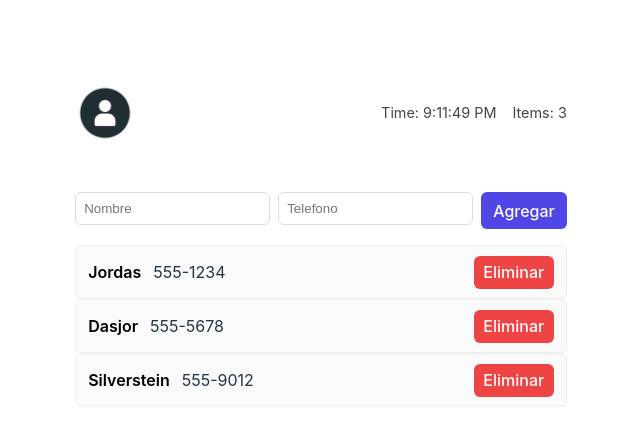
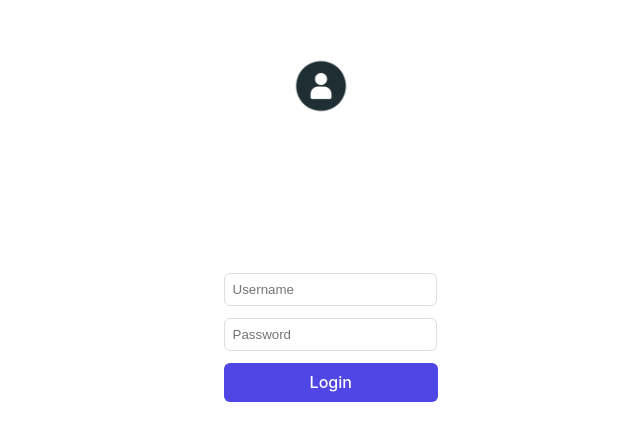
Before and after one commit to Katar012/Challenge1, a React (Vite) app: page /login in a window 1280 px wide. Shown: the part 171-616 px from the top of the page, without its empty margins (319-959 px from the left). Built offline with nearby package versions, Linux system fonts and the light colour scheme.

Commit message:
añadido de challenge4

```diff
--- a/package.json
+++ b/package.json
@@ -10,6 +10,9 @@
     "preview": "vite preview"
   },
   "dependencies": {
+    "@ionic/react": "^8.8.1",
+    "@ionic/react-router": "^8.8.1",
+    "ionicons": "^8.0.13",
     "react": "^19.2.0",
     "react-dom": "^19.2.0"
   },
--- a/src/App.css
+++ b/src/App.css
@@ -80,3 +80,21 @@ main { display: grid; gap: 1rem }
 .contact button { background:#ef4444; color:white; border:none; padding:0.4rem 0.6rem; border-radius:6px; cursor:pointer }
 
 .empty { color:#666; padding:1rem; text-align:center }
+
+.logout-btn {
+  background:#ef4444;
+  color:white;
+  border:none;
+  padding:0.4rem 0.6rem;
+  border-radius:6px;
+  cursor:pointer;
+  margin-left:1rem;
+}
+
+/* Login page styling */
+.login { max-width: 360px; margin: 4rem auto; }
+.login header { display: flex; flex-direction: column; align-items: center; margin-bottom: 2rem; }
+.login form { display: flex; flex-direction: column; gap: 0.75rem; }
+.login input { padding:0.5rem; border-radius:6px; border:1px solid #ddd; width:100%; }
+.login button { padding:0.6rem 0.8rem; width:110%; border-radius:6px; background:#4f46e5; color:white; border:none; cursor:pointer; }
+/*WIDTH del boton no deberia estar en 110, se cambia luego*/
--- a/src/App.jsx
+++ b/src/App.jsx
@@ -1,72 +1,45 @@
 import React, { useEffect, useState } from 'react'
 import './App.css'
-import Loader from './components/Loader'
-import AddContact from './components/AddContact'
-import ContactsList from './components/ContactsList'
-import miImagen from './assets/user-avatar.png';
+import { BrowserRouter as Router, Route, Switch, Redirect } from 'react-router-dom'
+import Login from './pages/Login'
+import List from './pages/List'
 
-const initialContactsData = [
-  { id: 1, name: 'Jordas', phone: '555-1234' },
-  { id: 2, name: 'Dasjor', phone: '555-5678' },
-  { id: 3, name: 'Silverstein', phone: '555-9012' },
-]
-
+// top-level app that handles routing and simple "authentication" state
 function App() {
-  const [contacts, setContacts] = useState([])
-  const [loading, setLoading] = useState(true)
-  const [time, setTime] = useState(new Date())
-
-  // Simulate initial data loading
-  useEffect(() => {
-    const t = setTimeout(() => {
-      setContacts(initialContactsData)
-      setLoading(false)
-    }, 1800)
-    return () => clearTimeout(t)
-  }, [])
-
-  // Un reloj de mas
-  useEffect(() => {
-    const id = setInterval(() => setTime(new Date()), 1000)
-    return () => clearInterval(id)
-  }, [])
-
-  // Añadir contacto
-  function addContact(name, phone) {
-    const id = Date.now()
-    const newContact = { id, name, phone }
-    setContacts((c) => [newContact, ...c])
-    console.log('Added contact', newContact)
-  }
-
-  // Borrar contacto
-  function deleteContact(id) {
-    setContacts((c) => c.filter((x) => x.id !== id))
-    console.log('Deleted contact id', id)
-  }
-
-  console.log('contacts count:', contacts.length)
+  const [authenticated, setAuthenticated] = useState(
+    localStorage.getItem('logged') === 'true'
+  )
 
   return (
-    <div className="app">
-      <header>
-        <img src={miImagen} alt="Logo" />
-        <h1>Contacts</h1>
-        <div className="meta">
-          <div>Time: {time.toLocaleTimeString()}</div>
-          <div>Items: {contacts.length}</div>
-        </div>
-      </header>
+    <Router>
+      <Switch>
+        <Route exact path="/">
+          {authenticated ? <Redirect to="/list" /> : <Redirect to="/login" />}
+        </Route>
 
-      {loading ? (
-        <Loader />
-      ) : (
-        <main>
-          <AddContact onAdd={addContact} />
-          <ContactsList contacts={contacts} onDelete={deleteContact} />
-        </main>
-      )}
-    </div>
+        <Route path="/login">
+          <Login onLogin={() => setAuthenticated(true)} />
+        </Route>
+
+        <Route path="/list">
+          {authenticated ? (
+            <List
+              onLogout={() => {
+                localStorage.removeItem('logged')
+                setAuthenticated(false)
+              }}
+            />
+          ) : (
+            <Redirect to="/login" />
+          )}
+        </Route>
+
+        {/* catch‑all redirect back to login */}
+        <Route>
+          <Redirect to="/login" />
+        </Route>
+      </Switch>
+    </Router>
   )
 }
 
--- /dev/null
+++ b/src/pages/List.jsx
@@ -0,0 +1,69 @@
+import React, { useEffect, useState } from 'react'
+import Loader from '../components/Loader'
+import AddContact from '../components/AddContact'
+import ContactsList from '../components/ContactsList'
+import miImagen from '../assets/user-avatar.png'
+
+const initialContactsData = [
+  { id: 1, name: 'Jordas', phone: '555-1234' },
+  { id: 2, name: 'Dasjor', phone: '555-5678' },
+  { id: 3, name: 'Silverstein', phone: '555-9012' },
+]
+
+import { useHistory } from 'react-router-dom'
+
+export default function List({ onLogout }) {
+  const history = useHistory()
+  const [contacts, setContacts] = useState([])
+  const [loading, setLoading] = useState(true)
+
+  // Simulate initial data loading
+  useEffect(() => {
+    const t = setTimeout(() => {
+      setContacts(initialContactsData)
+      setLoading(false)
+    }, 1800)
+    return () => clearTimeout(t)
+  }, [])
+
+
+  function addContact(name, phone) {
+    const id = Date.now()
+    const newContact = { id, name, phone }
+    setContacts((c) => [newContact, ...c])
+    console.log('Added contact', newContact)
+  }
+
+  function deleteContact(id) {
+    setContacts((c) => c.filter((x) => x.id !== id))
+    console.log('Deleted contact id', id)
+  }
+
+  function handleLogout() {
+    localStorage.removeItem('logged')
+    onLogout && onLogout()
+    history.push('/login')
+  }
+
+  return (
+    <div className="app">
+      <header>
+        <img src={miImagen} alt="Logo" />
+        <h1>Contacts</h1>
+        <button className="logout-btn" onClick={handleLogout}>Logout</button>
+        <div className="meta">
+          <div>Items: {contacts.length}</div>
+        </div>
+      </header>
+
+      {loading ? (
+        <Loader />
+      ) : (
+        <main>
+          <AddContact onAdd={addContact} />
+          <ContactsList contacts={contacts} onDelete={deleteContact} />
+        </main>
+      )}
+    </div>
+  )
+}
--- /dev/null
+++ b/src/pages/Login.jsx
@@ -0,0 +1,55 @@
+import React, { useState } from 'react'
+import { useHistory } from 'react-router-dom'
+import miImagen from '../assets/user-avatar.png'
+import '../App.css'
+
+export default function Login({ onLogin }) {
+  const history = useHistory()
+  const [user, setUser] = useState('')
+  const [pass, setPass] = useState('')
+
+  React.useEffect(() => {
+    if (localStorage.getItem('logged') === 'true') {
+      history.replace('/list')
+    }
+  }, [history])
+
+  function handleSubmit(e) {
+    e.preventDefault()
+
+    // credentials must match fixed values
+    if (user === 'user@mail.com' && pass === '123') {
+      localStorage.setItem('logged', 'true')
+      onLogin()
+      history.push('/list')
+    } else {
+      alert('Usuario o contraseña incorrectos')
+    }
+  }
+
+  return (
+    <div className="app login">
+      <header>
+        <img src={miImagen} alt="Logo" />
+        <h1>Login</h1>
+      </header>
+      <main>
+        <form onSubmit={handleSubmit} className="login-form">
+          <input
+            type="text"
+            placeholder="Username"
+            value={user}
+            onChange={(e) => setUser(e.target.value)}
+          />
+          <input
+            type="password"
+            placeholder="Password"
+            value={pass}
+            onChange={(e) => setPass(e.target.value)}
+          />
+          <button type="submit">Login</button>
+        </form>
+      </main>
+    </div>
+  )
+}
```
Also changed, not shown: 1 other file (tests, documents, lock files or other folders).
